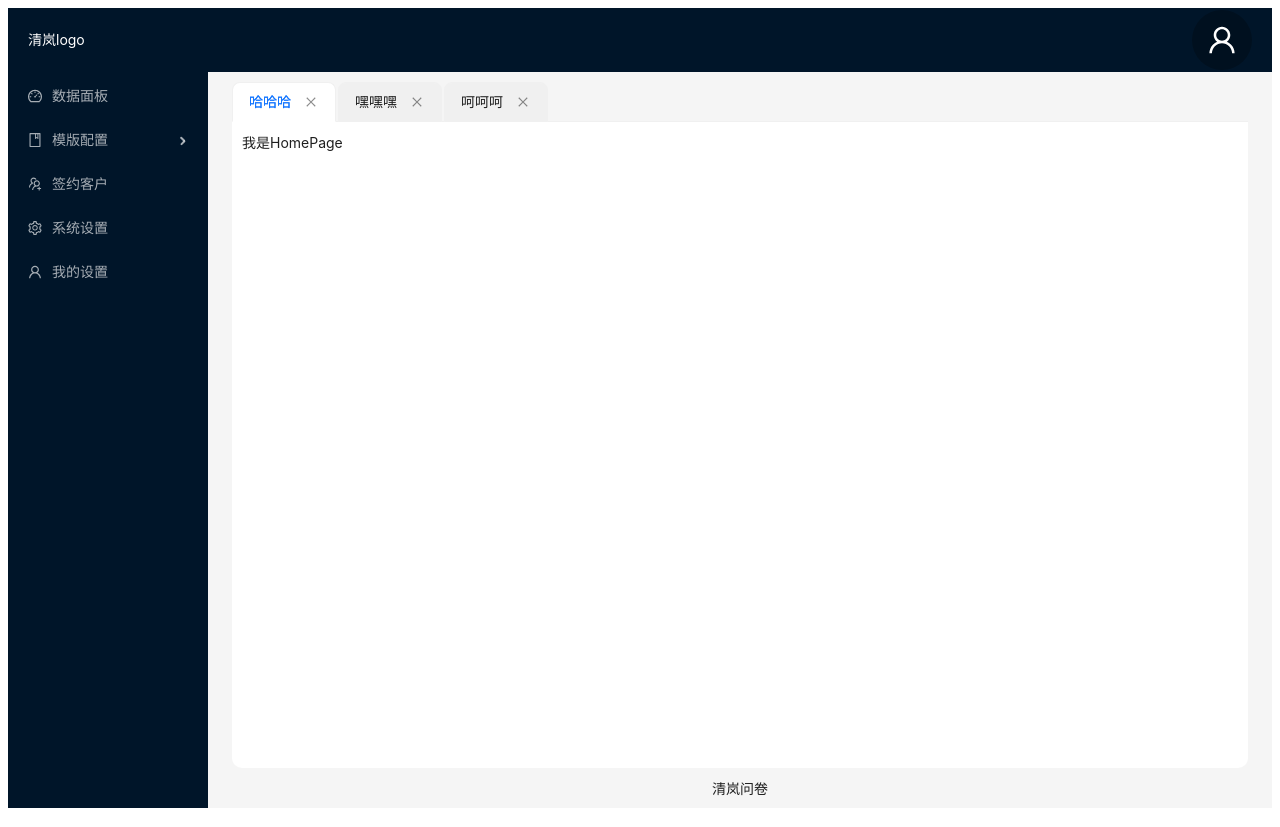
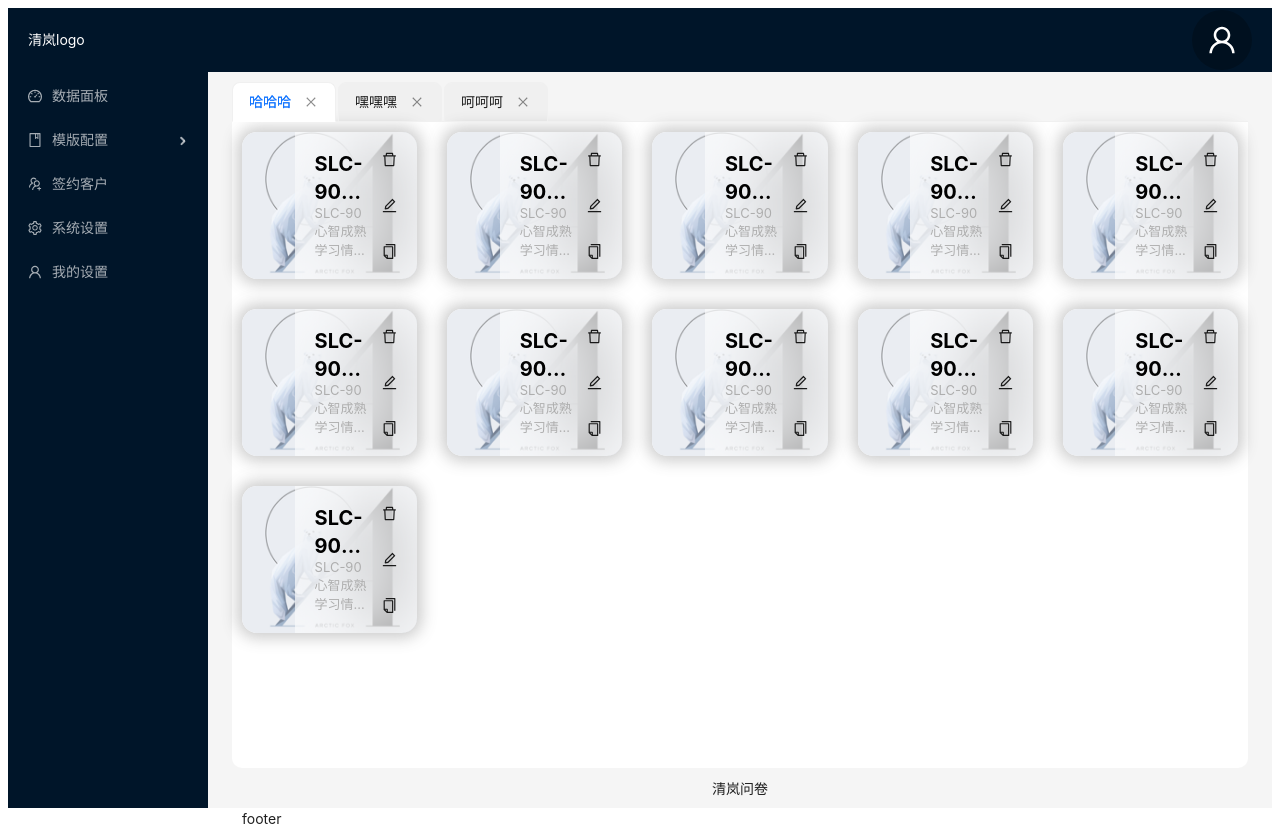
Before and after one commit to Csmally/qinglan-QA-front, a React app: page / in a window 1280 px wide. Built offline with nearby package versions, Linux system fonts and the light colour scheme; the HTML template or start-up script is replaced by a standard one.

Commit message:
feat: 增加模版ui

```diff
--- a/package.json
+++ b/package.json
@@ -13,6 +13,7 @@
   "dependencies": {
     "antd": "^5.21.5",
     "axios": "^1.7.7",
+    "exceljs": "^4.4.0",
     "react": "^18.3.1",
     "react-dom": "^18.3.1",
     "react-router-dom": "^6.27.0",
@@ -26,7 +27,7 @@
     "@types/react": "^18.3.11",
     "@types/react-dom": "^18.3.1",
     "babel-loader": "^9.2.1",
-    "css-loader": "^7.1.2",
+    "css-loader": "^6.11.0",
     "html-webpack-plugin": "^5.6.2",
     "style-loader": "^4.0.0",
     "ts-loader": "^9.5.1",
--- a/src/App.tsx
+++ b/src/App.tsx
@@ -31,7 +31,7 @@ const fetchRouterData = [
 ];
 
 const App: React.FC = () => {
-  const [loading, setLoading] = useState(false);
+  const [loading, setLoading] = useState(true);
   const { setPathData } = usePathStore();
   // 获取服务端路由配置
   useEffect(() => {
--- /dev/null
+++ b/src/declarations.d.ts
@@ -0,0 +1,4 @@
+declare module "*.module.css" {
+  const classes: { [key: string]: string };
+  export default classes;
+}
--- /dev/null
+++ b/src/pages/TemplateSetUp/components/QaTemplates.tsx
@@ -0,0 +1,22 @@
+import SingleTemplate from "./SingleTemplate";
+
+const containerStyle: React.CSSProperties = {
+  flex: 1,
+  display: "grid",
+  gridTemplateColumns: "repeat(5, 1fr)",
+  gridTemplateRows: "repeat(4, 1fr)",
+  gap: "30px 30px",
+};
+
+const Data = [0, 1, 2, 3, 4, 5, 6, 7, 8, 9, 10];
+const QaTemplates: React.FC = () => {
+  return (
+    <div style={containerStyle}>
+      {Data.map((template) => (
+        <SingleTemplate key={template} />
+      ))}
+    </div>
+  );
+};
+
+export default QaTemplates;
--- /dev/null
+++ b/src/pages/TemplateSetUp/components/SingleTemplate.tsx
@@ -0,0 +1,24 @@
+import style from "../styles/singleTemplate.module.css";
+import { DeleteOutlined, EditOutlined, CopyOutlined } from "@ant-design/icons";
+
+const SingleTemplate: React.FC = () => {
+  return (
+    <div className={style.container}>
+      <div className={style.contentContainer}>
+        <div className={style.infoContainer}>
+          <div className={style.titleText}>SLC-90心智成熟学习情况调查表</div>
+          <div className={style.descText}>
+            SLC-90心智成熟学习情况调查表内容是v年开始啦v看见我佛我90心智成熟学习情况调查表内容是v年开始啦v看见我佛我90心智成熟学习情况调查表内容是v年开始啦v看见我佛我
+          </div>
+        </div>
+        <div className={style.handleBar}>
+          <DeleteOutlined className={style.handleBtn} />
+          <EditOutlined className={style.handleBtn} />
+          <CopyOutlined className={style.handleBtn} />
+        </div>
+      </div>
+    </div>
+  );
+};
+
+export default SingleTemplate;
--- a/src/pages/TemplateSetUp/index.tsx
+++ b/src/pages/TemplateSetUp/index.tsx
@@ -1,5 +1,18 @@
+import QaTemplates from "./components/QaTemplates";
+
+const containerStyle: React.CSSProperties = {
+  height: "100%",
+  display: "flex",
+  flexDirection: "column",
+};
+
 const TemplateSetUpPage: React.FC = () => {
-  return <div>我是TemplateSetUp</div>;
+  return (
+    <div style={containerStyle}>
+      <QaTemplates />
+      <div>footer</div>
+    </div>
+  );
 };
 
 export default TemplateSetUpPage;
--- /dev/null
+++ b/src/pages/TemplateSetUp/styles/singleTemplate.module.css
@@ -0,0 +1,60 @@
+.container {
+    background: url('./img1.png') no-repeat center;
+    background-size: cover;
+    display: flex;
+    justify-content: flex-end;
+    border-radius: 15px;
+    box-shadow: 0 0 15px 5px rgba(86, 86, 86, 0.3);
+    overflow: hidden;
+    transition: transform 0.3s ease, box-shadow 0.3s ease;
+}
+.container:hover {
+    transform: scale(1.05);
+    box-shadow: 0 10px 20px rgba(165, 165, 165, 0.3);
+    cursor: pointer;
+}
+.contentContainer {
+    background: rgba(255, 255, 255, 0.6);
+    backdrop-filter: blur(30px);
+    flex: 0 1 70%;
+    display: flex;
+    padding: 20px;
+}
+.infoContainer {
+    flex: 1;
+    display: flex;
+    flex-direction: column;
+    justify-content: space-between;
+    padding-right: 10px;
+}
+.titleText {
+    font-size: 20px;
+    font-weight: 700;
+    color: #000000;
+    display: -webkit-box;
+    line-clamp: 2;
+    -webkit-line-clamp: 2;
+    -webkit-box-orient: vertical;
+    overflow: hidden;
+    text-overflow: ellipsis;
+    white-space: normal;
+}
+.descText {
+    font-size: 13px;
+    color: #aeaeae;
+    display: -webkit-box;
+    line-clamp: 3;
+    -webkit-line-clamp: 3;
+    -webkit-box-orient: vertical;
+    overflow: hidden;
+    text-overflow: ellipsis;
+    white-space: normal;
+}
+.handleBar {
+    display: flex;
+    flex-direction: column;
+    justify-content: space-between;
+}
+.handleBtn {
+    font-size: 15px;
+}
--- a/src/utils/getMenuRouters.tsx
+++ b/src/utils/getMenuRouters.tsx
@@ -1,5 +1,6 @@
 import { FetchRouterItemType } from "@/common/types/commonTypes";
 import HomePage from "@/pages/Home";
+import TemplateSetUpPage from "@/pages/TemplateSetUp";
 import routers from "@/routers";
 import { MenuProps } from "antd";
 import React from "react";
@@ -46,7 +47,7 @@ const getRouters = (fetchRouters: FetchRouterItemType[]) => {
   const routersMapDatas = getRoutersMap(fetchRouters);
   return (
     <Routes>
-      <Route path="/" element={<HomePage />} />
+      <Route path="/" element={<TemplateSetUpPage />} />
       {routersMapDatas.map((item, index) => (
         <Route path={item.path} element={item.component} key={index} />
       ))}
--- a/tsconfig.json
+++ b/tsconfig.json
@@ -13,5 +13,5 @@
         "@/*": ["*"]                          // 将 @ 映射到 src 目录
       },
     },
-    "include": ["src"]                        // 包含的文件/目录
+    "include": ["src", "declarations.d.ts"]                        // 包含的文件/目录
 }
--- a/webpack.config.js
+++ b/webpack.config.js
@@ -29,9 +29,13 @@ module.exports = {
         },
       },
       {
-        test: /\.css$/, // 处理 CSS 文件
+        test: /\.css$/i, // 处理 CSS 文件
         exclude: /node_modules/,
         use: ["style-loader", "css-loader"], // 使用 style-loader 和 css-loader
+      },
+      {
+        test: /\.(png|jpe?g|gif|svg)$/i, // 匹配图片文件
+        type: "asset/resource",
       },
     ],
   },
```
Also changed, not shown: src/pages/TemplateSetUp/styles/img1.png (added).
